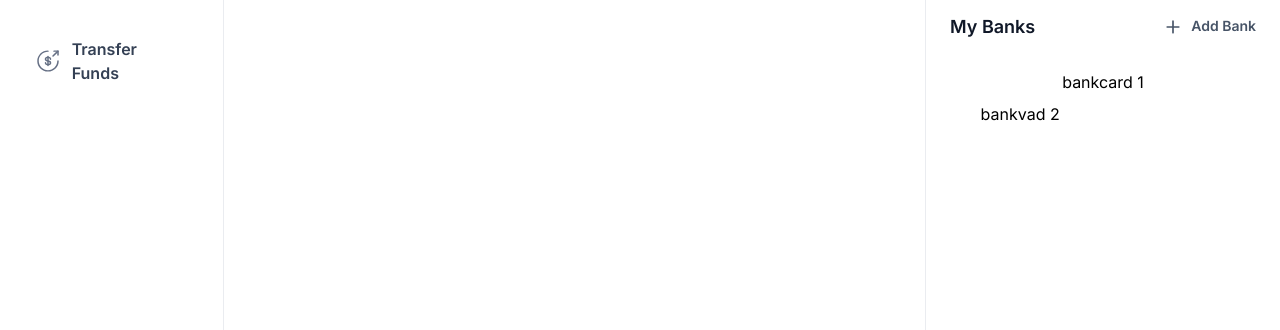
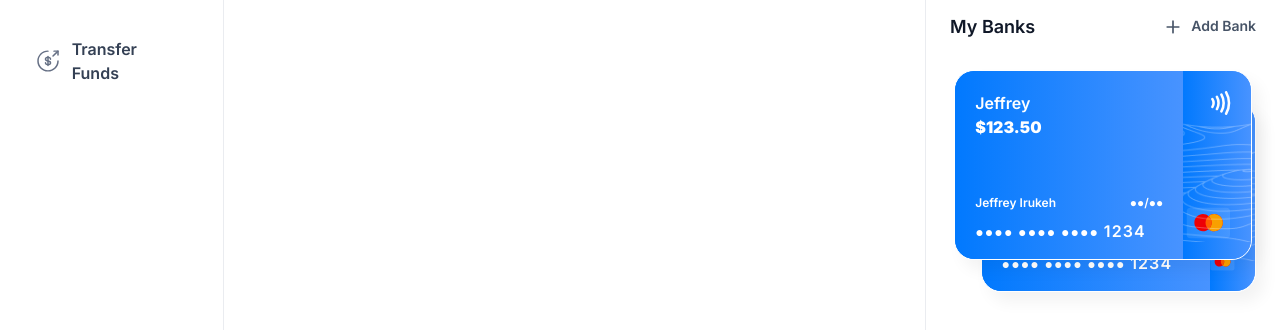
Before and after one commit to Jeffreyai7/mybankapp, a Next.js app: page / in a window 1280 px wide. Shown: the part 318-648 px from the top of the page. Built offline with nearby package versions, Linux system fonts and the light colour scheme.

Commit message:
finish rightsidebar styles and layout

```diff
--- a/app/(root)/page.tsx
+++ b/app/(root)/page.tsx
@@ -27,7 +27,11 @@
         </header>
         Recent Transactions
       </div>
-      <RightSidebar user={loggedIn} transactions={[]} banks={[{}, {}]} />
+      <RightSidebar
+        user={loggedIn}
+        transactions={[]}
+        banks={[{ currentBalance: 123.5 }, { currentBalance: 500.5 }]}
+      />
     </section>
   );
 };
--- a/components/BankCard.tsx
+++ b/components/BankCard.tsx
@@ -1,7 +1,52 @@
+import { formatAmount } from "@/lib/utils";
+import Image from "next/image";
+import Link from "next/link";
 import React from "react";
 
-const BankCard = () => {
-  return <div>BankCard</div>;
+const BankCard = ({ account, userName, showBalance }: CreditCardProps) => {
+  return (
+    <div className="flex flex-col">
+      <Link href="/" className="bank-card">
+        <div className="bank-card_content">
+          <div>
+            <h1 className="text-16 font-semibold text-white">
+              {account.name || "Jeffrey"}
+            </h1>
+            <p className="font-ibm-plex-serif font-black text-white">
+              {formatAmount(account.currentBalance)}
+            </p>
+          </div>
+          <article className="flex flex-col gap-2">
+            <div className="flex justify-between">
+              <h1 className="text-12 font-semibold text-white">{userName}</h1>
+              <h2 className="text-12 font-semibold text-white">●●/●●</h2>
+            </div>
+            <p className="text-14 font-semibold tracking-[1.1px] text-white">
+              ●●●● ●●●● ●●●● <span className="text-16 text-white">1234</span>
+            </p>
+          </article>
+        </div>
+        <div className="bank-card_icon">
+          <Image src={"/icons/paypass.svg"} width={20} height={24} alt="pay" />
+          <Image
+            src={"/icons/mastercard.svg"}
+            width={45}
+            height={32}
+            alt="mastercard"
+            className="ml-5"
+          />
+        </div>
+
+        <Image
+          src={"/icons/lines.png"}
+          width={316}
+          height={190}
+          alt="lines"
+          className="absolute top-0 left-0"
+        />
+      </Link>
+    </div>
+  );
 };
 
 export default BankCard;
--- a/components/RightSidebar.tsx
+++ b/components/RightSidebar.tsx
@@ -1,6 +1,7 @@
 import Image from "next/image";
 import Link from "next/link";
 import React from "react";
+import BankCard from "./BankCard";
 
 const RightSidebar = ({ user, transactions, banks }: RightSidebarProps) => {
   return (
@@ -32,13 +33,21 @@
         {banks.length > 0 && (
           <div className="relative flex flex-1 flex-col items-center justify-center gap-5">
             <div className="relative z-10">
-              {/* <BankCard/> */}
-              bankcard 1
+              <BankCard
+                key={banks[0].$id}
+                account={banks[0]}
+                userName={`${user.firstName} ${user.lastName}`}
+                showBalance={false}
+              />
             </div>
             {banks[1] && (
               <div className="absolute right-0 top-8 z-0 w-[90%]">
-                {/* <BankCard/> */}
-                bankvad 2
+                <BankCard
+                  key={banks[1].$id}
+                  account={banks[1]}
+                  userName={`${user.firstName} ${user.lastName}`}
+                  showBalance={false}
+                />
               </div>
             )}
           </div>
```
